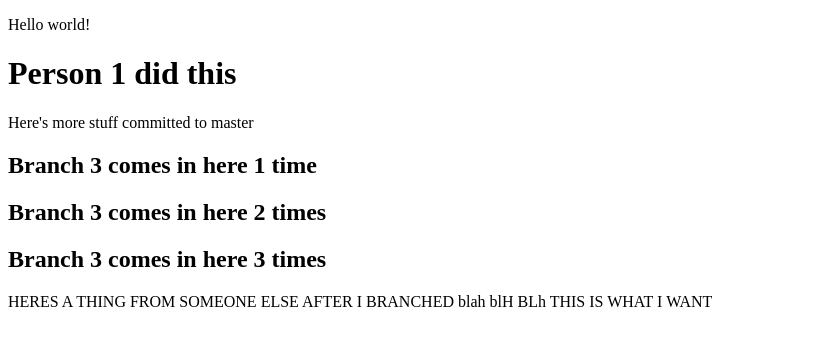
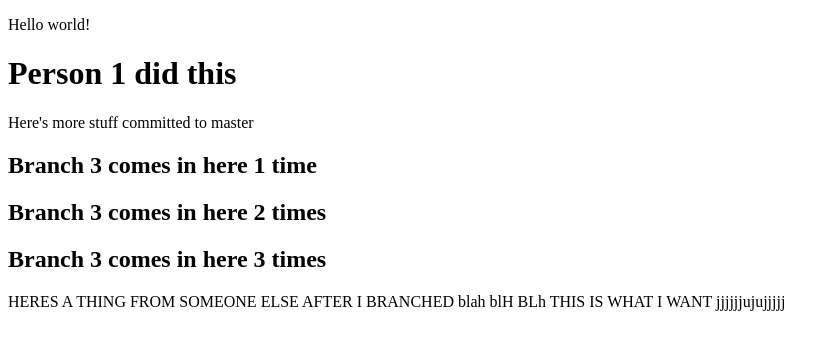
Before and after one commit to KassieJones/demo, an Angular app: page / in a window 1280 px wide. Shown: the top 350 px of the page, without its empty margins (0-839 px from the left). Built offline with nearby package versions, Linux system fonts and the light colour scheme.

Commit message:
second from b4

```diff
--- a/src/app/app.component.html
+++ b/src/app/app.component.html
@@ -8,6 +8,7 @@
   HERES A THING FROM SOMEONE ELSE AFTER I BRANCHED
 
   blah blH BLh THIS IS WHAT I WANT
+  jjjjjjujujjjjj
 </div>
 
 <router-outlet></router-outlet>
```
